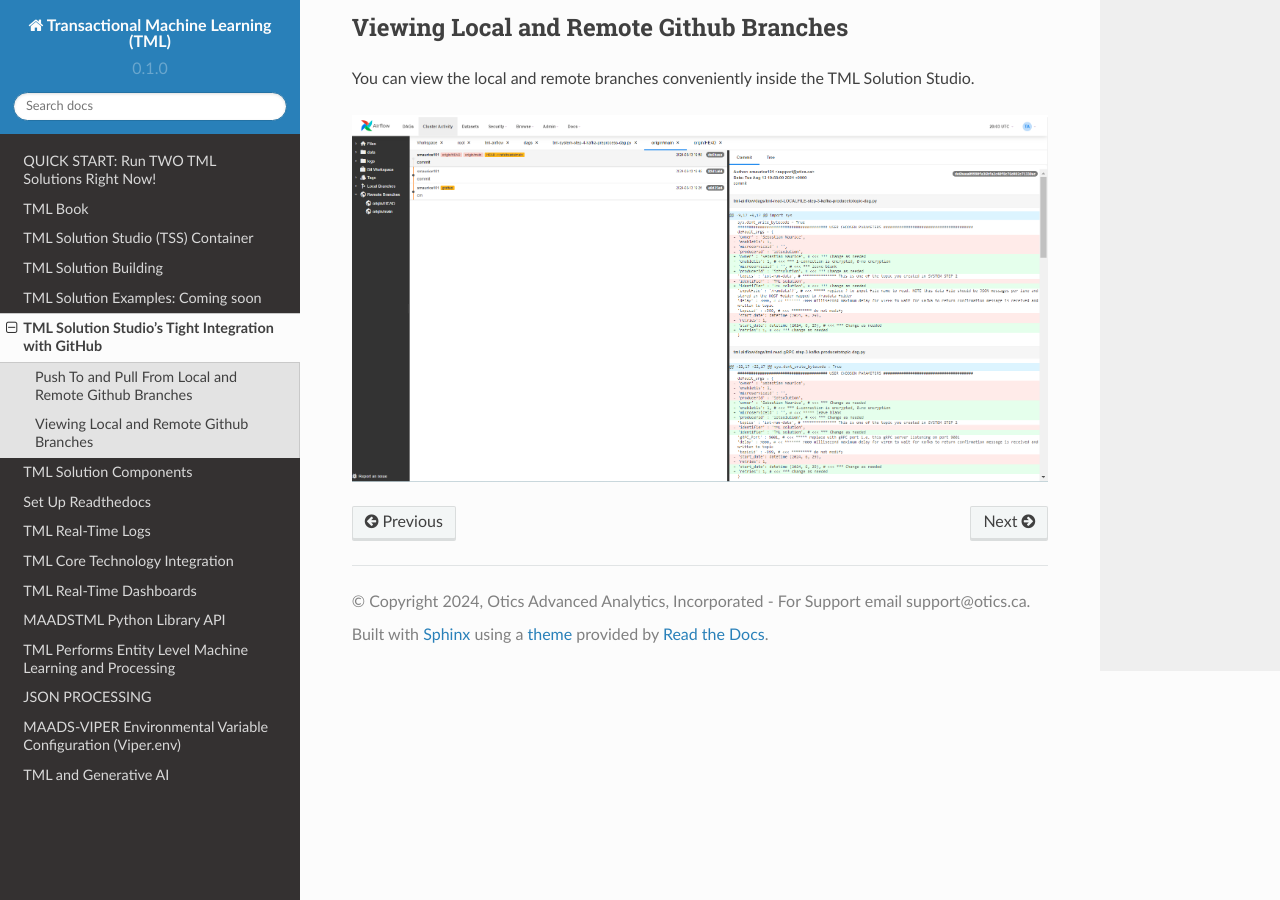
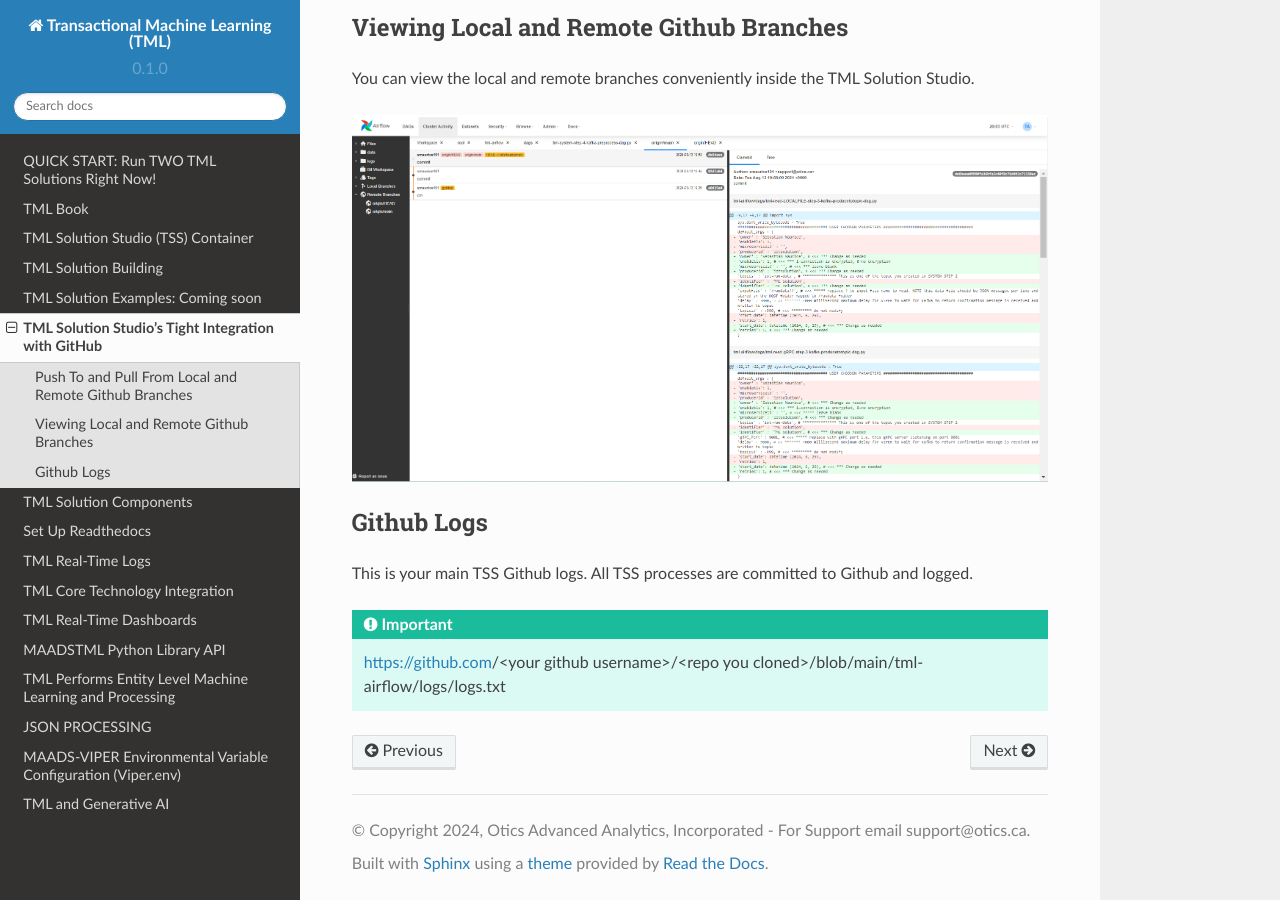
Before and after one commit to smaurice101/readthedocs, a Sphinx documentation site: the page built from docs/source/git.rst, in a window 1280 px wide and 900 px high, scrolled down 1010 px. Built offline with Sphinx 7.4.7 and the Read the Docs theme 2.0.0, drawn with Linux system fonts in a browser that asks for light colours.

Commit message:
Update git.rst

```diff
--- a/docs/source/git.rst
+++ b/docs/source/git.rst
@@ -28,3 +28,10 @@ Viewing Local and Remote Github Branches
 You can view the local and remote branches conveniently inside the TML Solution Studio.
 
 .. figure:: tmlgit.png
+
+Github Logs
+----------
+This is your main TSS Github logs.  All TSS processes are committed to Github and logged.
+
+.. important::
+   https:\/\/github.com\/<your github username>\/<repo you cloned>\/blob\/main\/tml-airflow\/logs\/logs.txt
```
